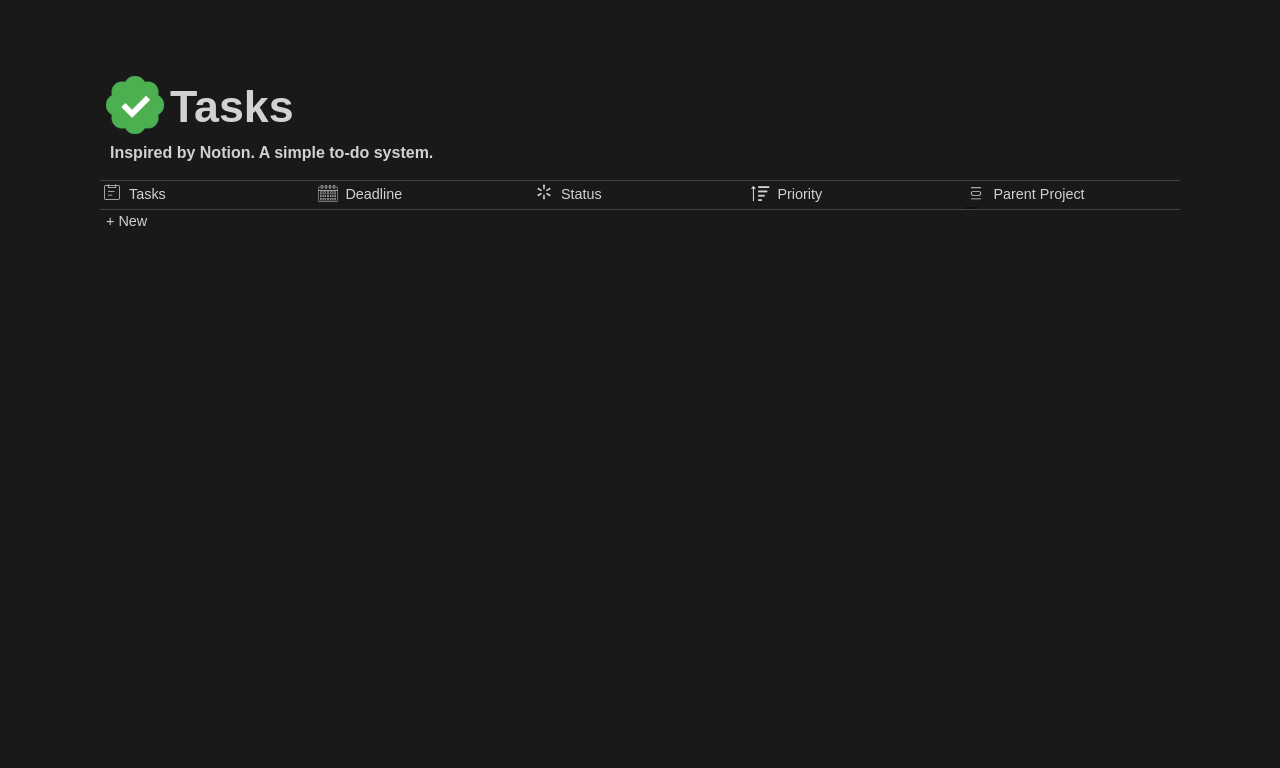
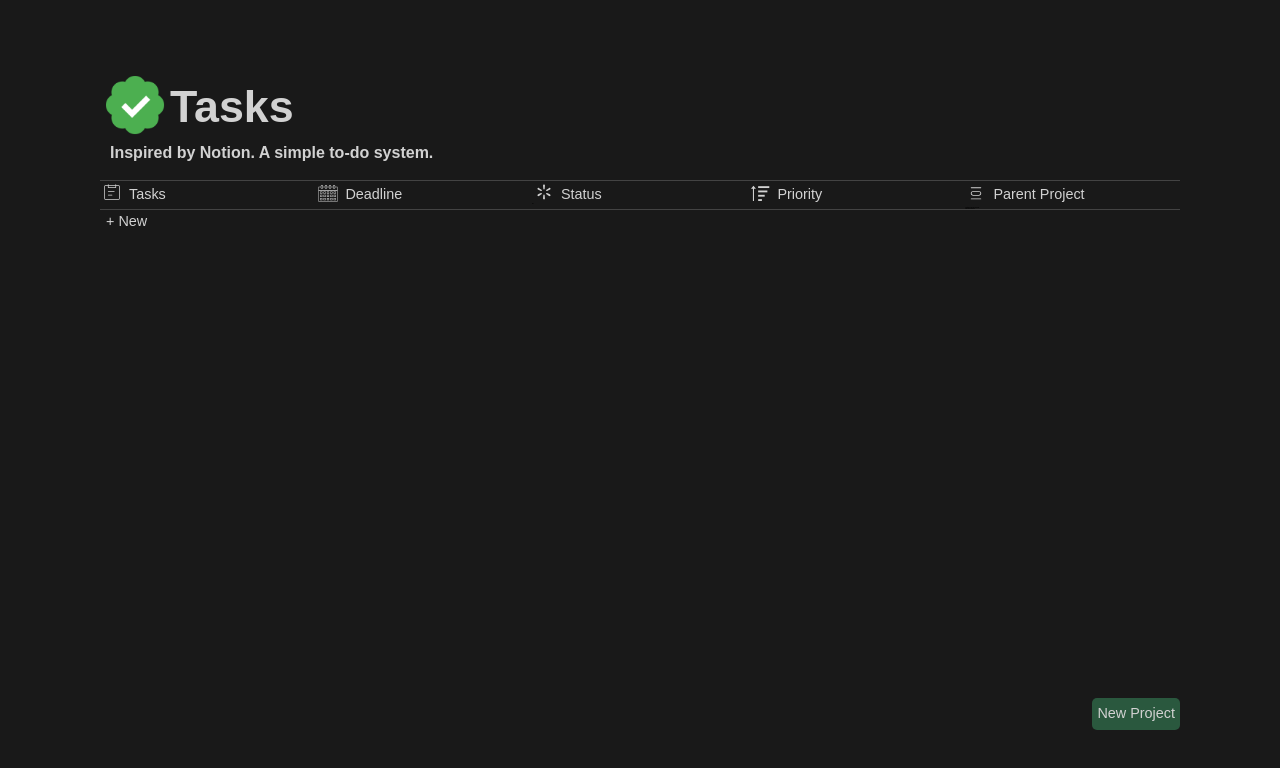
Before and after one commit to Gabriel-Labariento/tasks, a website built with webpack: page src/template.html in a window 1280 px wide. Built offline with nearby package versions, Linux system fonts and the light colour scheme.

Commit message:
Created New Project Button.

```diff
--- /dev/null
+++ b/src/createNewProjectButton.js
@@ -0,0 +1,14 @@
+const createNewProjectButton = function(){
+    const newProjectContainer = document.createElement('div');
+    newProjectContainer.className = 'new-project-container';
+
+    const newProjectButton = document.createElement('button');
+    newProjectButton.className = 'new-project-button col';
+    newProjectButton.textContent = 'New Project';
+
+    newProjectContainer.appendChild(newProjectButton);
+
+    return newProjectContainer;
+}
+
+export {createNewProjectButton}
--- a/src/createTaskTableHtml.js
+++ b/src/createTaskTableHtml.js
@@ -5,6 +5,8 @@ import tasksImgSrc from "./assets/tasks.svg";
 import statusImgSrc from "./assets/status.svg";
 import projectImgSrc from "./assets/section.svg";
 import { createNewTaskButton } from "./createNewTaskButton.js";
+import { createNewProjectButton } from "./createNewProjectButton.js";
+
 
 const createTaskTableHtml = function () {
     const mainContainer = document.createElement('div');
@@ -65,11 +67,14 @@ const createTaskTableHtml = function () {
 
     const newTaskContainer = createNewTaskButton();
 
+    const newProjectContainer = createNewProjectButton();
+
     tasksContainer.appendChild(tasksRow);
     tasksContainer.appendChild(newTaskContainer);
 
     mainContainer.appendChild(titleContainer);
     mainContainer.appendChild(tasksContainer);
+    mainContainer.appendChild(newProjectContainer);
 
     const content = document.querySelector("#content");
     content.appendChild(mainContainer);
--- a/src/styles.css
+++ b/src/styles.css
@@ -138,7 +138,7 @@
     border: none;
   }
 
-  .new-task-button:hover{
+  .new-task-button:hover, .new-project-button:hover{
     background-color: var(--darkGray);
     cursor: pointer;
   }
@@ -194,3 +194,16 @@
     background-color: var(--lightGray);
     color: var(--dark);
   }
+
+  .new-project-container{
+    display: flex;
+    justify-content: end;
+  }
+
+  .new-project-button{
+    color: var(--lightGray);
+    background-color: var(--green);
+    border: none;
+    padding: 5px;
+    border-radius: 5px;
+  }
```
